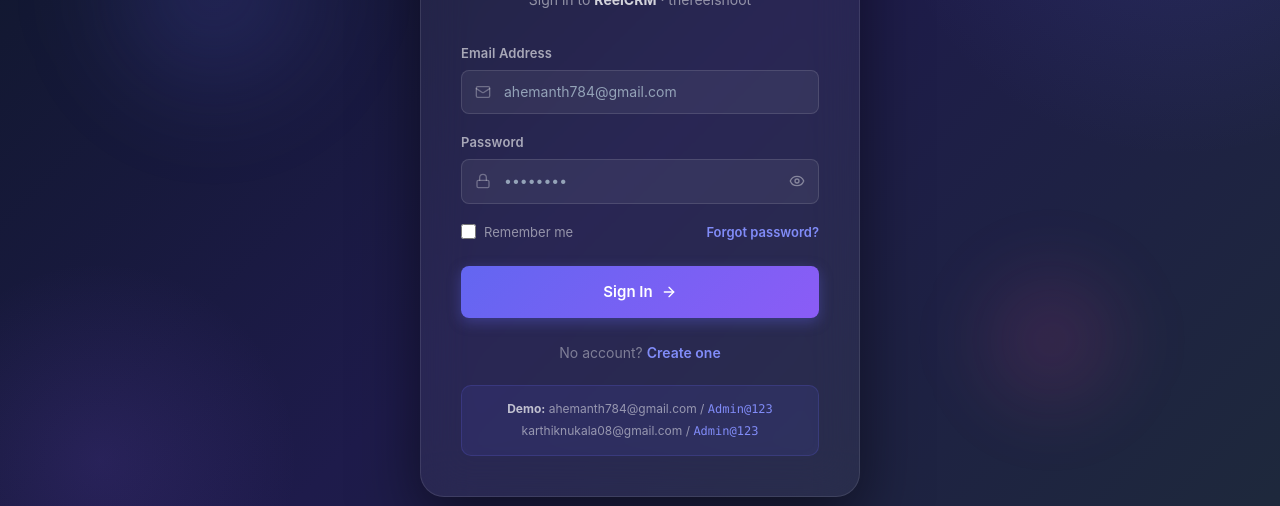
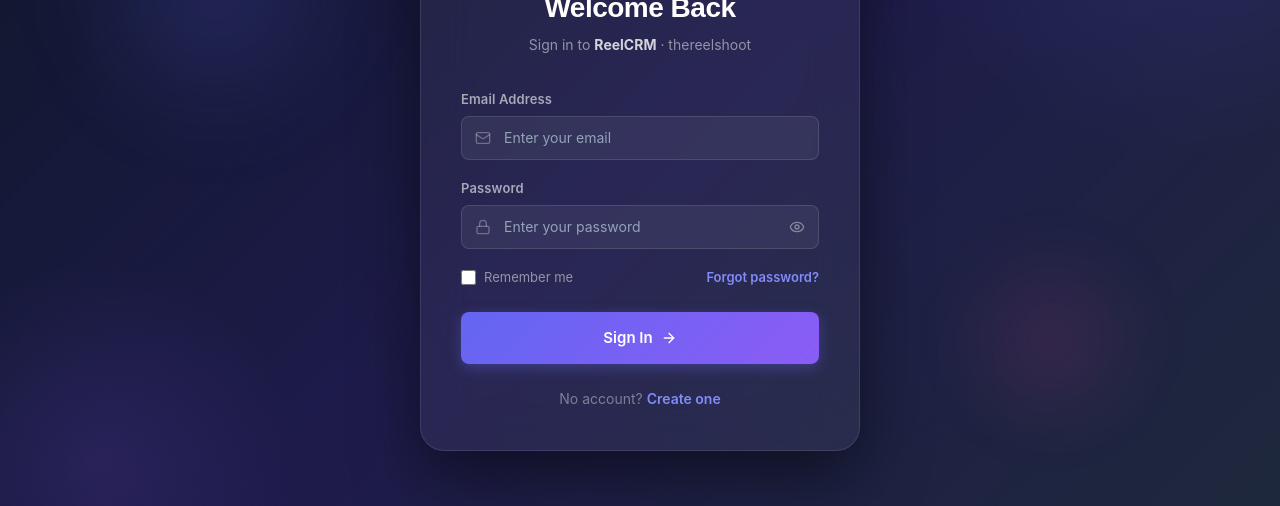
Before and after one commit to ahemanth784-dot/ReelCRM, a React app in the folder frontend/: page /login in a window 1280 px wide. Shown: the part 240-746 px from the top of the page. Built offline with nearby package versions, Linux system fonts and the light colour scheme; no server answers; the HTML template or start-up script is replaced by a standard one.

Commit message:
Remove demo credentials from login page

```diff
--- a/frontend/src/pages/auth/LoginPage.jsx
+++ b/frontend/src/pages/auth/LoginPage.jsx
@@ -68,7 +68,7 @@ export default function LoginPage() {
                 id="email"
                 type="email"
                 className="input"
-                placeholder="ahemanth784@gmail.com"
+                placeholder="Enter your email"
                 value={form.email}
                 onChange={e => set('email', e.target.value)}
                 style={{ paddingLeft:42, background:'rgba(255,255,255,0.06)', border:`1.5px solid ${errors.email ? '#EF4444' : 'rgba(255,255,255,0.12)'}`, color:'#fff' }}
@@ -86,7 +86,7 @@ export default function LoginPage() {
                 id="password"
                 type={show ? 'text' : 'password'}
                 className="input"
-                placeholder="••••••••"
+                placeholder="Enter your password"
                 value={form.password}
                 onChange={e => set('password', e.target.value)}
                 style={{ paddingLeft:42, paddingRight:42, background:'rgba(255,255,255,0.06)', border:`1.5px solid ${errors.password ? '#EF4444' : 'rgba(255,255,255,0.12)'}`, color:'#fff' }}
@@ -122,11 +122,6 @@ export default function LoginPage() {
           <Link to="/register" style={{ color:'#818CF8', fontWeight:600, textDecoration:'none' }}>Create one</Link>
         </p>
 
-        {/* Demo credentials */}
-        <div style={{ marginTop:20, padding:'12px 16px', background:'rgba(99,102,241,0.1)', borderRadius:10, border:'1px solid rgba(99,102,241,0.2)', fontSize:12, color:'rgba(255,255,255,0.5)', textAlign:'center', lineHeight:1.8 }}>
-          <strong style={{ color:'rgba(255,255,255,0.7)' }}>Demo:</strong>{' '}
-          ahemanth784@gmail.com / <code style={{ color:'#818CF8' }}>Admin@123</code><br />karthiknukala08@gmail.com / <code style={{ color:'#818CF8' }}>Admin@123</code>
-        </div>
       </div>
       <style>{`@keyframes spin { to { transform: rotate(360deg); } }`}</style>
     </div>
```
